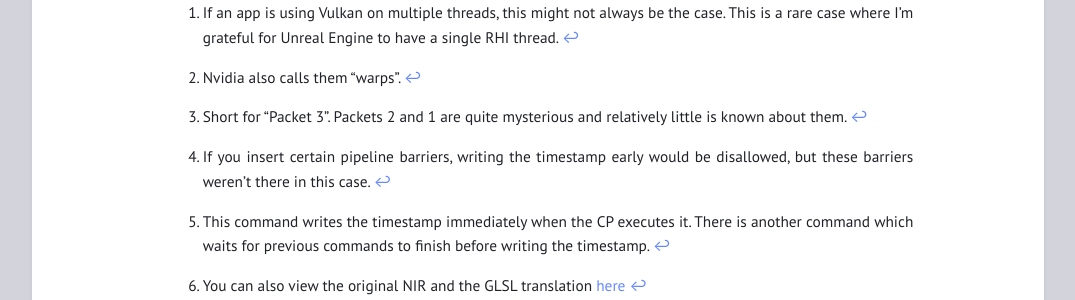
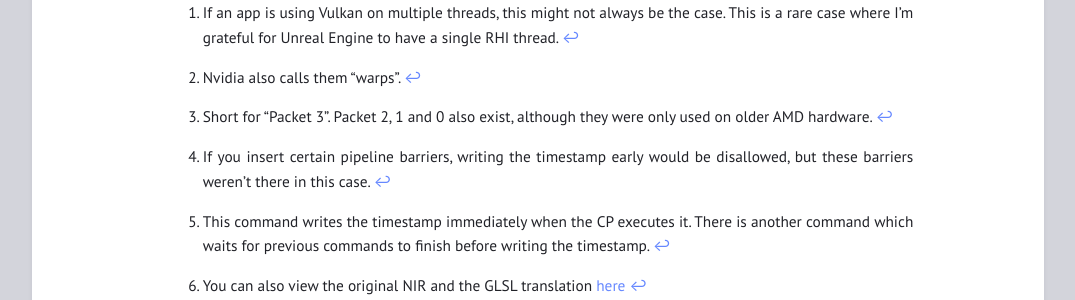
Before and after one commit to pixelcluster/pixelcluster.github.io, a Jekyll site: the page built from _posts/2023-05-11-Hang-Exploration-Splitgate.md, in a window 1280 px wide and 900 px high, scrolled down 10421 px. Shown: the part 264-564 px from the top of the window, without its empty margins (102-1177 px from the left). Built offline with Jekyll 4.4.1, drawn with Linux system fonts in a browser that asks for light colours; comment, search, counter and statistics services are not loaded.

Commit message:
Clarify Packet2/1/0, again

```diff
--- a/_posts/2023-05-11-Hang-Exploration-Splitgate.md
+++ b/_posts/2023-05-11-Hang-Exploration-Splitgate.md
@@ -491,7 +491,7 @@ And I even got to make my first bugreport for Unreal Engine.
 
 [^1]: If an app is using Vulkan on multiple threads, this might not always be the case. This is a rare case where I'm grateful for Unreal Engine to have a single RHI thread.
 [^2]: Nvidia also calls them "warps".
-[^3]: Short for "Packet 3". Packets 2 and 1 are quite mysterious and relatively little is known about them.
+[^3]: Short for "Packet 3". Packet 2, 1 and 0 also exist, although they were only used on older AMD hardware.
 [^4]: If you insert certain pipeline barriers, writing the timestamp early would be disallowed, but these barriers weren't there in this case.
 [^5]: This command writes the timestamp immediately when the CP executes it. There is another command which waits for previous commands to finish before writing the timestamp.
 [^6]: You can also view the original NIR and the GLSL translation [here](https://gitlab.freedesktop.org/mesa/mesa/-/blob/0b251d43/src/amd/vulkan/radv_query.c#L531)
```
